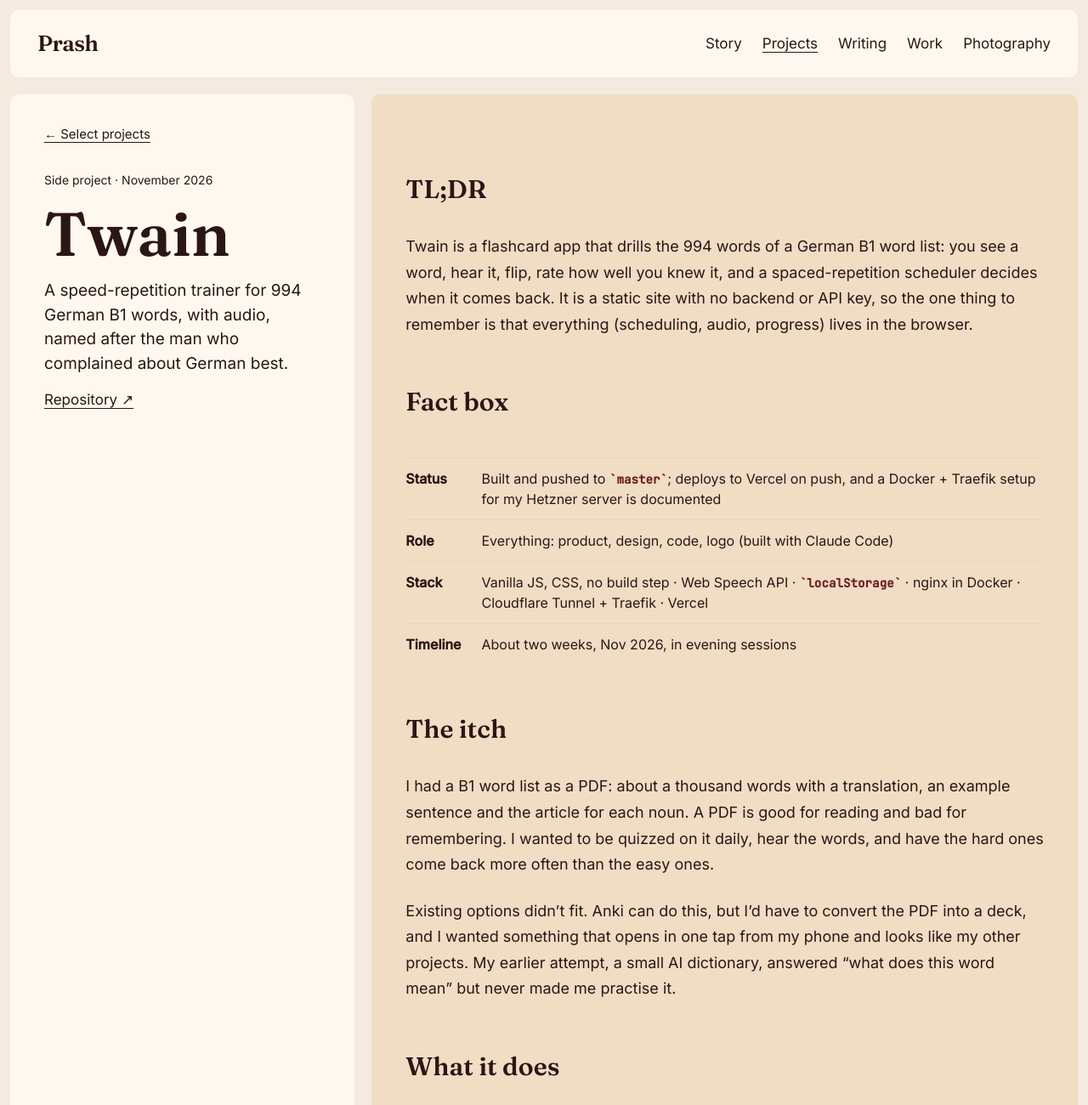
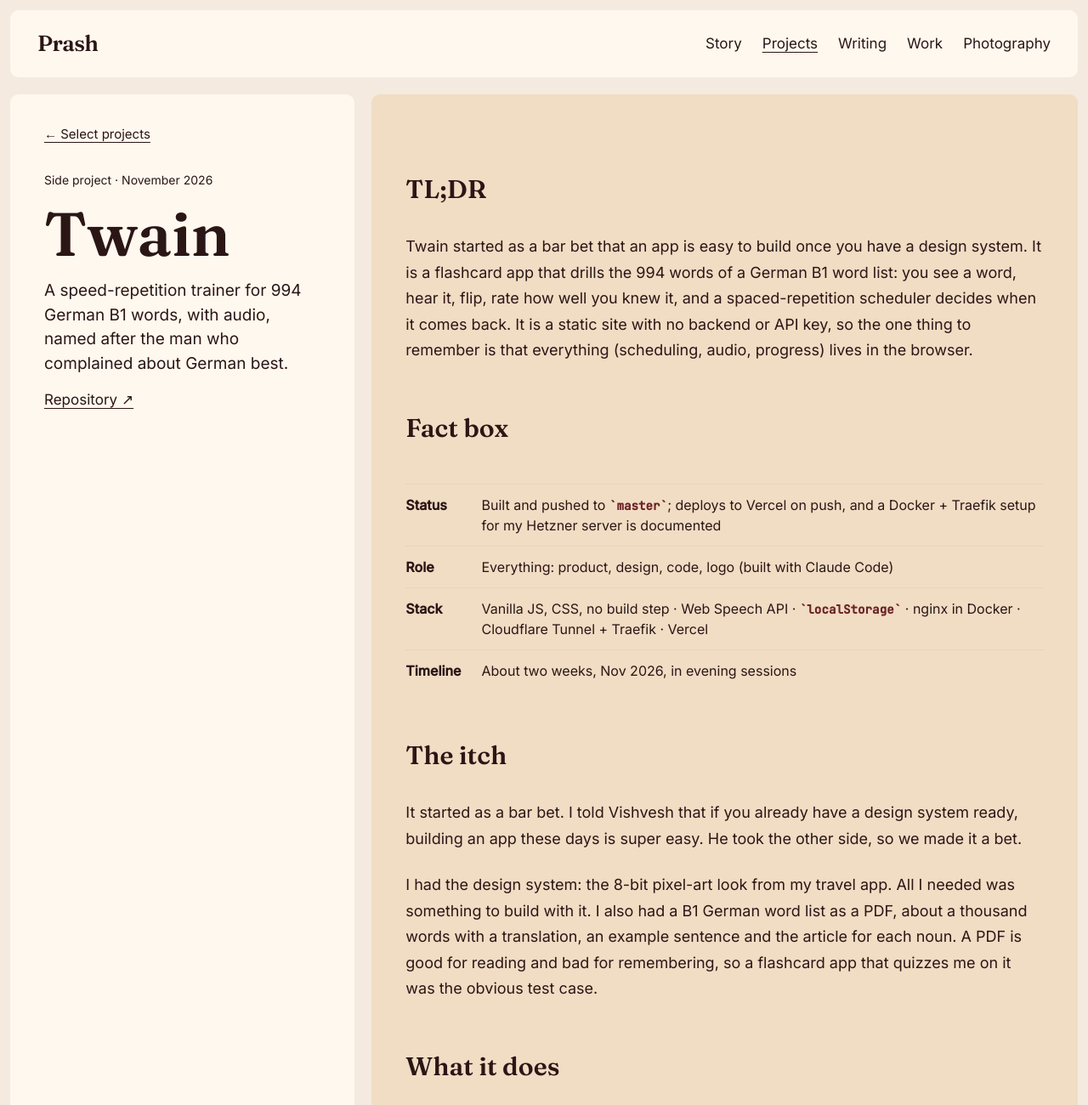
Before and after one commit to byteofprash/byteofprash-astro, an Astro site: page /projects/twain in a window 1280 px wide. Shown: the top 1300 px of the page at 85% size. Built offline with nearby package versions, Linux system fonts and the light colour scheme; Astro itself is replaced by a stand-in of ours.

Commit message:
Twain write-up: add the real story behind the project (the bet)
Co-Authored-By: Claude Sonnet 5.5 <noreply@anthropic.com>
Claude-Session: https://claude.ai/code/session_01MaVxehfii6YijYb8Ztg7h3

```diff
--- a/src/content/projects/twain/index.md
+++ b/src/content/projects/twain/index.md
@@ -11,7 +11,7 @@ draft: true
 
 ## TL;DR
 
-Twain is a flashcard app that drills the 994 words of a German B1 word list: you see a word, hear it, flip, rate how well you knew it, and a spaced-repetition scheduler decides when it comes back. It is a static site with no backend or API key, so the one thing to remember is that everything (scheduling, audio, progress) lives in the browser.
+Twain started as a bar bet that an app is easy to build once you have a design system. It is a flashcard app that drills the 994 words of a German B1 word list: you see a word, hear it, flip, rate how well you knew it, and a spaced-repetition scheduler decides when it comes back. It is a static site with no backend or API key, so the one thing to remember is that everything (scheduling, audio, progress) lives in the browser.
 
 ## Fact box
 
@@ -24,11 +24,11 @@ Twain is a flashcard app that drills the 994 words of a German B1 word list: you
 
 ## The itch
 
-<!-- Replace this paragraph with the real moment that made you start (the exam, the apartment paperwork, the word you kept forgetting). What I can say from the project itself: -->
+It started as a bar bet. I told Vishvesh that if you already have a design system ready, building an app these days is super easy. He took the other side, so we made it a bet.
 
-I had a B1 word list as a PDF: about a thousand words with a translation, an example sentence and the article for each noun. A PDF is good for reading and bad for remembering. I wanted to be quizzed on it daily, hear the words, and have the hard ones come back more often than the easy ones.
+I had the design system: the 8-bit pixel-art look from my travel app. All I needed was something to build with it. I also had a B1 German word list as a PDF, about a thousand words with a translation, an example sentence and the article for each noun. A PDF is good for reading and bad for remembering, so a flashcard app that quizzes me on it was the obvious test case.
 
-Existing options didn't fit. Anki can do this, but I'd have to convert the PDF into a deck, and I wanted something that opens in one tap from my phone and looks like my other projects. My earlier attempt, a small AI dictionary, answered "what does this word mean" but never made me practise it.
+<!-- Add how the bet ended, if you want to: who paid, and what Vishvesh said when he saw it. -->
 
 ## What it does
 
@@ -72,8 +72,8 @@ It is a static site. There is nothing to run besides a file server.
 
 - **Technical:** PDFs hide structure. Look at the characters before trusting the text. Pure functions for the scheduler made it easy to test without a browser.
 - **Product:** a daily limit on new cards matters more than any clever algorithm. Without it the review pile snowballs.
-- **Process:** I changed the whole visual design after the app already worked. Keeping state, logic and styling separate made that a rewrite of the UI layer only, and existing progress survived.
-- **Different next time:** I'd decide the word source first. Starting from a frequency-ranked list would have answered "most common words" properly.
+- **The bet:** with a design system ready, the first working version came together in one sitting: the colours, fonts, panels and icons were already decided, so I only had to build the app. The catch showed up later. When I switched to a different design system, the whole UI layer had to be rewritten. Keeping state, logic and styling separate meant only that layer changed and existing progress survived, but a design system saves time only if you stick with it.
+- **Different next time:** I'd decide the word source first. Starting from a frequency-ranked list would have answered "most common words" properly. I'd also pick the design system once, before writing any UI code.
 
 ## What's next
 
```
